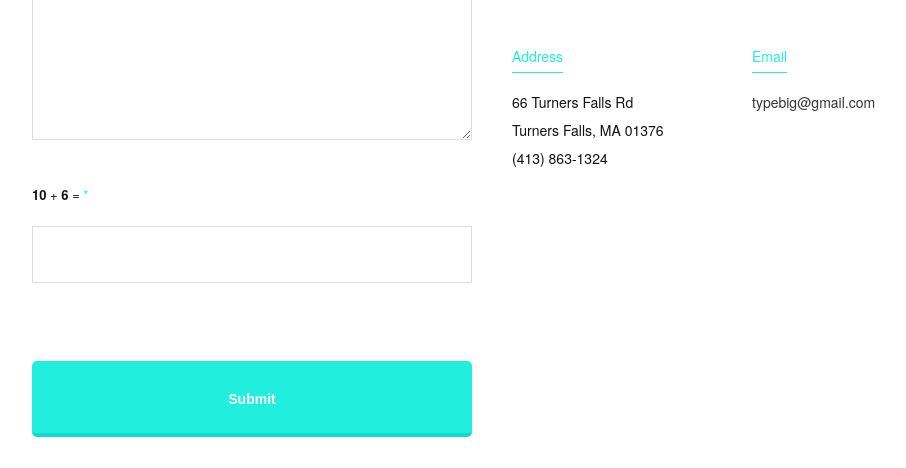
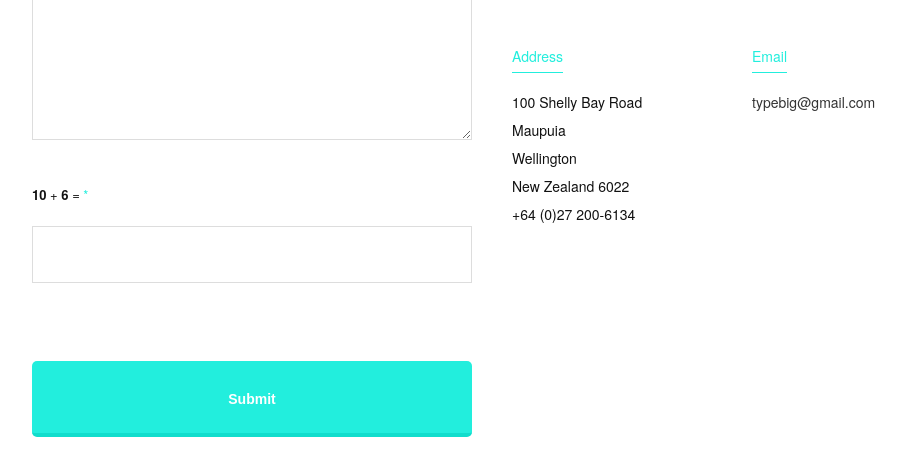
Before and after one commit to clone278/Xism, a Django app: page /contact/ in a window 1280 px wide. Shown: the part 987-1455 px from the top of the page, without its empty margins (148-1054 px from the left). Run offline with Django 3.2, Linux system fonts and the light colour scheme; some libraries are stand-ins or nearby versions.

Commit message:
Updates contact address

```diff
--- a/core/templates/core/contact.html
+++ b/core/templates/core/contact.html
@@ -62,9 +62,11 @@
 						<h3 class="font-color-primary"><span class="underline">Address</span></h3>
 
 						<p>
-							66 Turners Falls Rd <br />
-							Turners Falls, MA 01376<br />
-							(413) 863-1324
+                            100 Shelly Bay Road <br />
+                            Maupuia<br />
+                            Wellington<br />
+                            New Zealand 6022<br />
+							+64 (0)27 200-6134
 						</p>
 					</div><!-- // .box-contact -->
 
--- a/xism/settings.py
+++ b/xism/settings.py
@@ -25,7 +25,7 @@ SECRET_KEY = '#^9n)xvy_azt9y&%ado2_&7(3c$$8+9c12#q%yvxqwte1^n2nv'
 # SECURITY WARNING: don't run with debug turned on in production!
 DEBUG = True
 
-ALLOWED_HOSTS = []
+ALLOWED_HOSTS = ['www.xism.nz']
 
 # EMAIL_BACKEND = 'django.core.mail.backends.smtp.EmailBackend'
 EMAIL_HOST = 'email-smtp.us-west-2.amazonaws.com'
```
